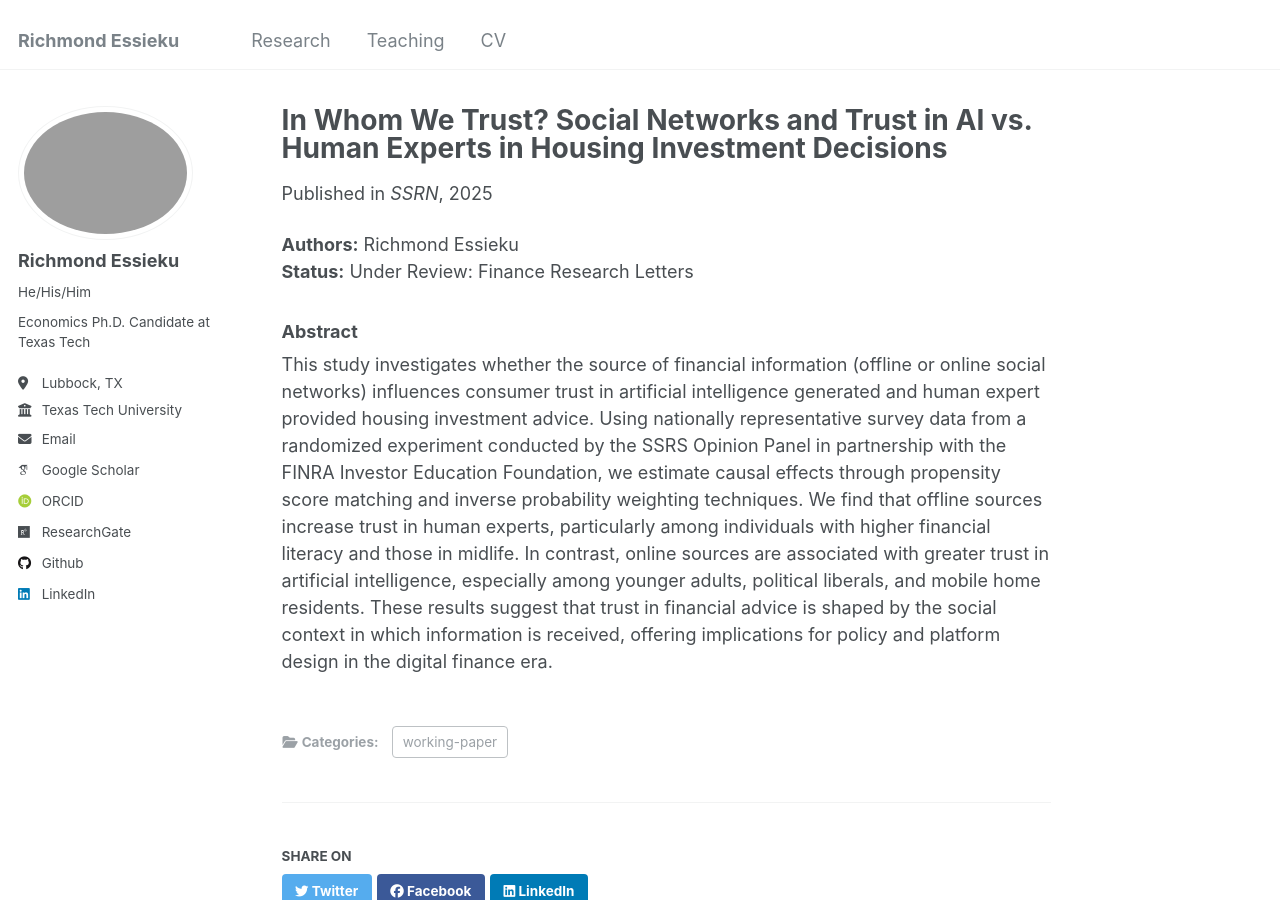
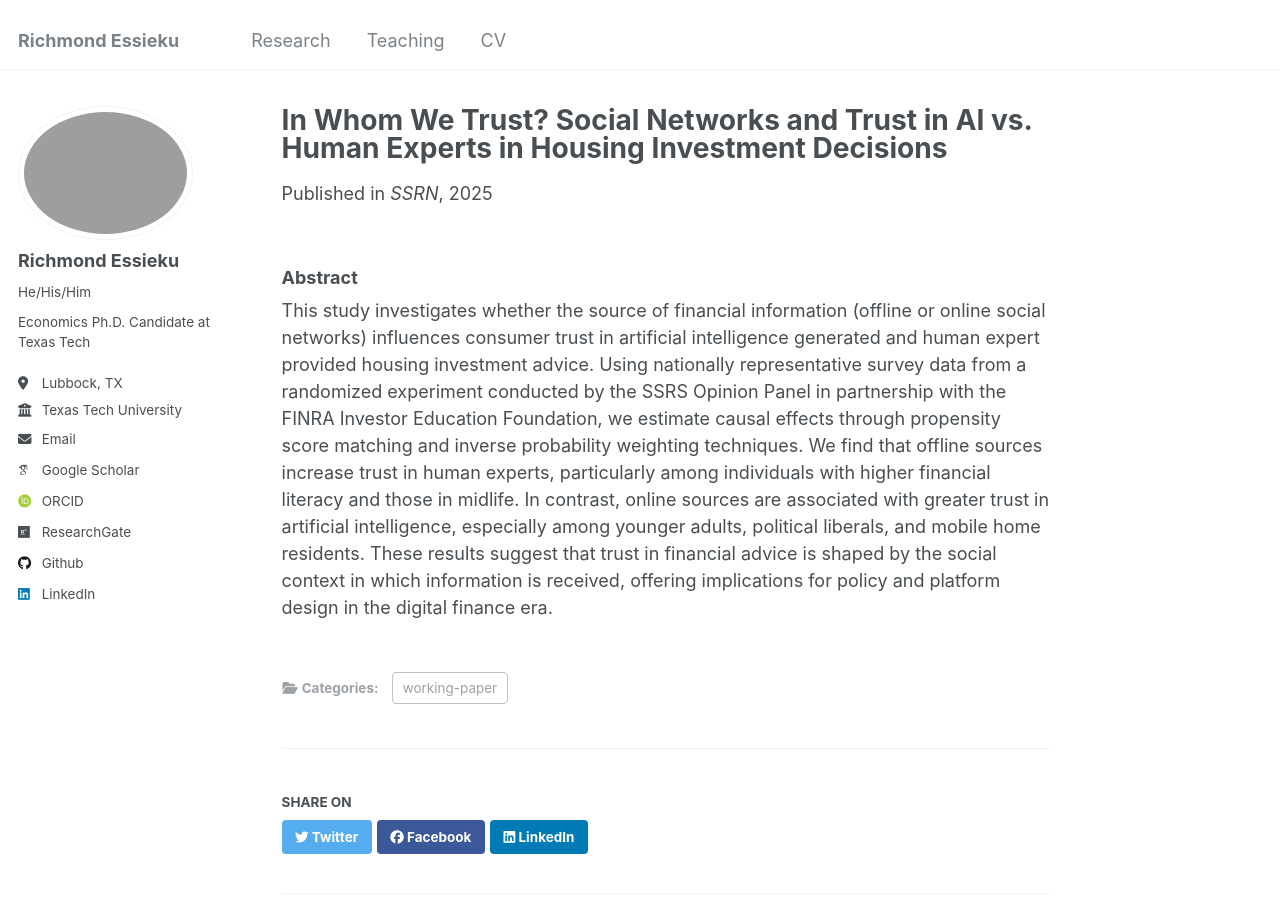
Before and after one commit to essieku/essieku.github.io, a Jekyll site: the page built from _publications/AI_letters.md, in a window 1280 px wide and 900 px high. Built offline with Jekyll 4.4.1, drawn with Linux system fonts in a browser that asks for light colours; some web fonts are replaced.

Commit message:
Update AI_letters.md

```diff
--- a/_publications/AI_letters.md
+++ b/_publications/AI_letters.md
@@ -3,17 +3,12 @@ title: "In Whom We Trust? Social Networks and Trust in AI vs. Human Experts in H
 collection: publications
 category: working-paper
 permalink: /publication/ai-trust
-excerpt: 'Using propensity score matching and inverse probability weighting on nationally representative data from an SSRS randomized experiment with the FINRA Investor Education Foundation, this paper estimates how offline and online social networks shape consumer trust in AI generated versus human expert housing advice. Offline networks increase trust in human experts, especially among financially literate midlife adults. Online networks are associated with greater trust in AI, particularly among younger adults, political liberals, and mobile home residents. The results highlight the role of social context for policy and platform design in digital finance. <br><br><strong>Authors:</strong> Richmond Essieku<br><strong>Status:</strong> Under Review: Finance Research Letters'
+excerpt: '"Using propensity score matching and inverse probability weighting on nationally representative data from an SSRS randomized experiment with the FINRA Investor Education Foundation, this paper estimates how offline and online social networks shape consumer trust in AI generated versus human expert housing advice. Offline networks increase trust in human experts, especially among financially literate midlife adults. Online networks are associated with greater trust in AI, particularly among younger adults, political liberals, and mobile home residents. The results highlight the role of social context for policy and platform design in digital finance" (Joint with Prince Bosompem and Jodi Letikiewicz), <em>Under Review: Finance Research Letters<em>'
 date: 2025-03-18
 venue: 'SSRN'
-authors: 'Richmond Essieku'
-status: 'Under Review: Finance Research Letters'
 paperurl: 'https://papers.ssrn.com/sol3/papers.cfm?abstract_id=5402137'
 # slidesurl: ''
 ---
 
-**Authors:** Richmond Essieku
-**Status:** Under Review: Finance Research Letters
-
 ### Abstract
 This study investigates whether the source of financial information (offline or online social networks) influences consumer trust in artificial intelligence generated and human expert provided housing investment advice. Using nationally representative survey data from a randomized experiment conducted by the SSRS Opinion Panel in partnership with the FINRA Investor Education Foundation, we estimate causal effects through propensity score matching and inverse probability weighting techniques. We find that offline sources increase trust in human experts, particularly among individuals with higher financial literacy and those in midlife. In contrast, online sources are associated with greater trust in artificial intelligence, especially among younger adults, political liberals, and mobile home residents. These results suggest that trust in financial advice is shaped by the social context in which information is received, offering implications for policy and platform design in the digital finance era.
```
